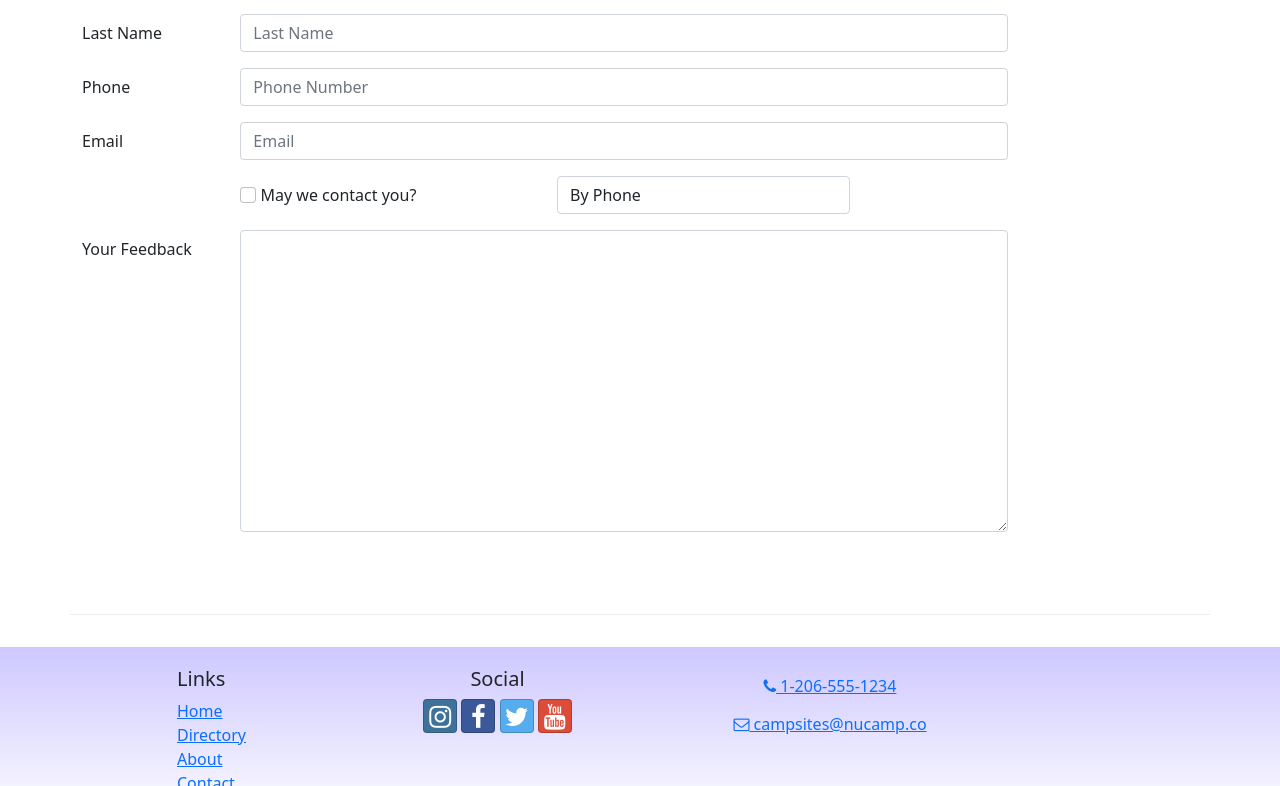
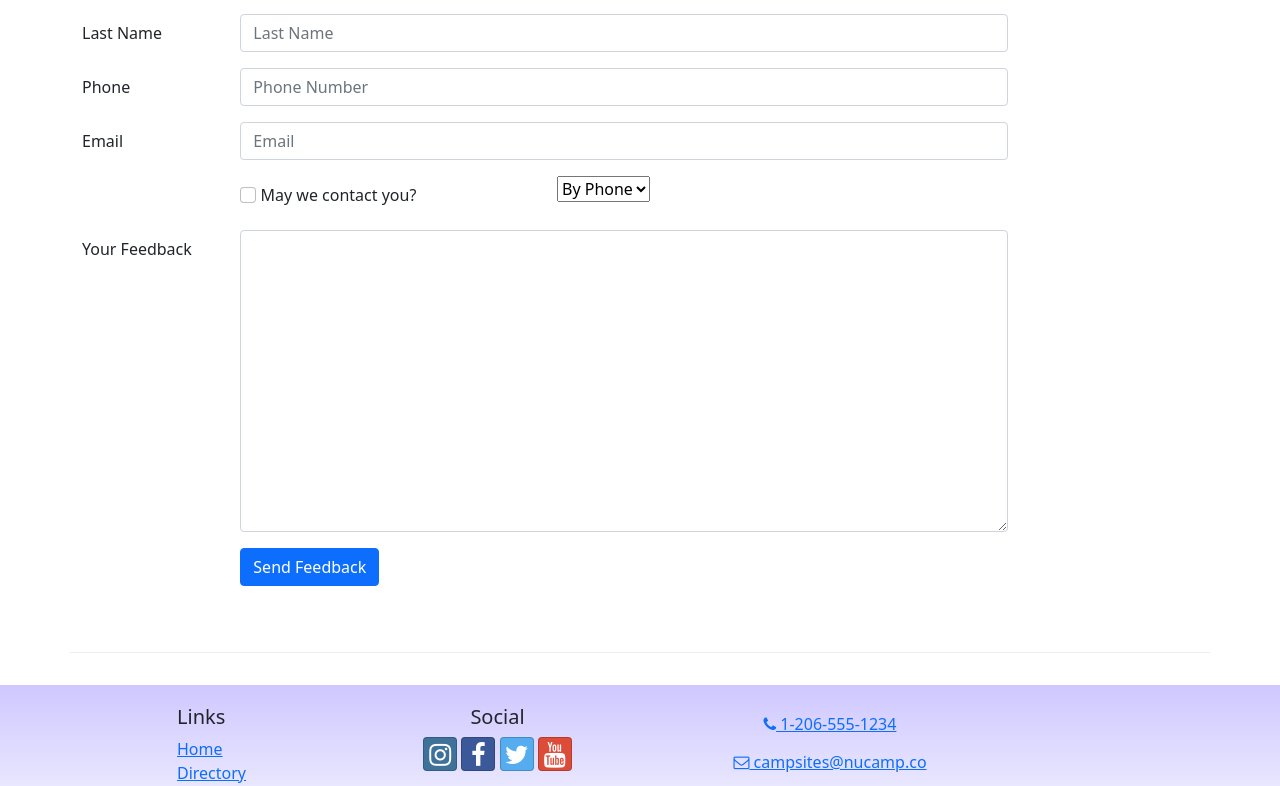
Before and after one commit to joshuadanpeterson/react-nucampsite, a React (Create React App) app: page /contact in a window 1280 px wide. Shown: the part 654-1440 px from the top of the page. Built offline with nearby package versions, Linux system fonts and the light colour scheme.

Commit message:
ContactForm Part 3

```diff
--- a/src/components/ContactForm.js
+++ b/src/components/ContactForm.js
@@ -2,6 +2,12 @@
 import { Formik, Field, Form } from 'formik';
 
 const ContactForm = () => {
+    const handleSubmit = (values, { resetForm }) => {
+        console.log('form values:', values);
+        console.log('in JSON format: ' + JSON.stringify(values));
+        resetForm();
+    };
+
     return (
         <Formik
             initialValues={{
@@ -13,6 +19,7 @@
                 contactType: 'By Phone',
                 feedback: ''
             }}
+            onSubmit={handleSubmit}
         >
              <Form>
                 <FormGroup row>
@@ -20,7 +27,11 @@
                         First Name
                     </Label>
                     <Col md='10'>
-                        <Field className='form-control' name='firstName' placeholder='First Name'/>
+                        <Field
+                            name='firstName'
+                            placeholder='First Name'
+                            className='form-control'
+                        />
                     </Col>
                 </FormGroup>
                 <FormGroup row>
@@ -28,7 +39,11 @@
                         Last Name
                     </Label>
                     <Col md='10'>
-                        <Field className='form-control' name='firstName' placeholder='Last Name'/>
+                        <Field
+                            name='lastName'
+                            placeholder='Last Name'
+                            className='form-control'
+                        />
                     </Col>
                 </FormGroup>
                 <FormGroup row>
@@ -36,7 +51,11 @@
                         Phone
                     </Label>
                     <Col md='10'>
-                        <Field className='form-control' name='firstName' placeholder='Phone Number'/>
+                        <Field
+                            name='phoneNum'
+                            placeholder='Phone Number'
+                            className='form-control'
+                        />
                     </Col>
                 </FormGroup>
                 <FormGroup row>
@@ -44,7 +63,11 @@
                         Email
                     </Label>
                     <Col md='10'>
-                        <Field className='form-control' name='firstName' placeholder='Email'/>
+                        <Field
+                            name='email'
+                            placeholder='Email'
+                            className='form-control'
+                        />
                     </Col>
                 </FormGroup>
                 <FormGroup row>
@@ -57,9 +80,11 @@
                         May we contact you?
                     </Label>
                     <Col md='4'>
-                        <Field className='form-control' name='contactType' as='select'>
-                            <option>By Phone</option>
-                            <option>By Email</option>
+                        <Field
+                            name='contactType'
+                            as='select'>
+                                <option>By Phone</option>
+                                <option>By Email</option>
                         </Field>
                     </Col>
                 </FormGroup>
@@ -68,15 +93,24 @@
                         Your Feedback
                     </Label>
                     <Col md='10'>
-                        <Field className='form-control' name='feedback' as='textarea' rows='12' />
+                        <Field
+                            name='feedback'
+                            as='textarea'
+                            rows='12'
+                            className='form-control'
+                        />
                     </Col>
                 </FormGroup>
                 <FormGroup row>
+                    <Col md={{ size: 10, offset: 2 }}>
+                        <Button type='submit' color='primary'>
+                            Send Feedback
+                        </Button>
+                    </Col>
                 </FormGroup>
             </Form>
         </Formik>
-    )
-
-}
+    );
+};
 
 export default ContactForm;
```
